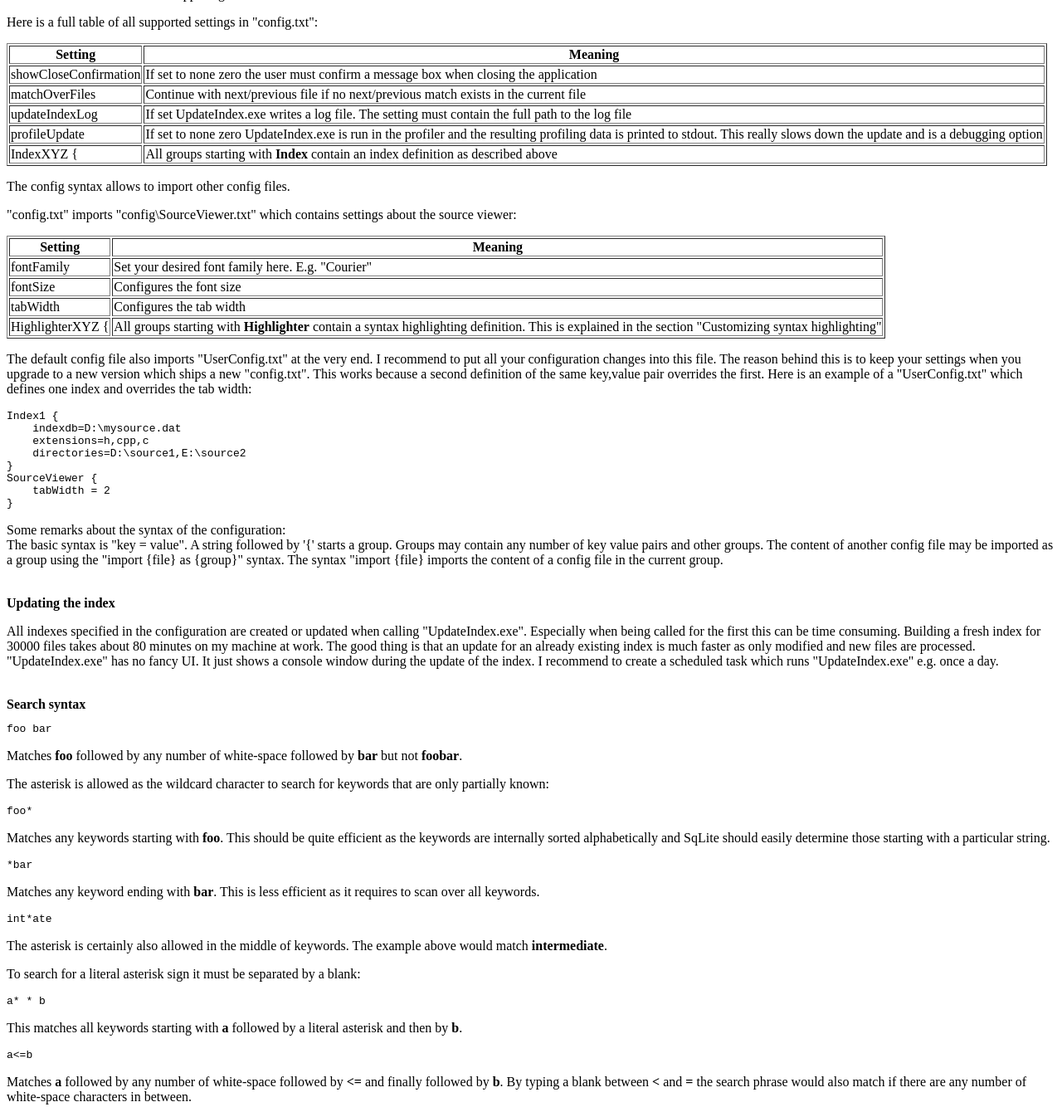
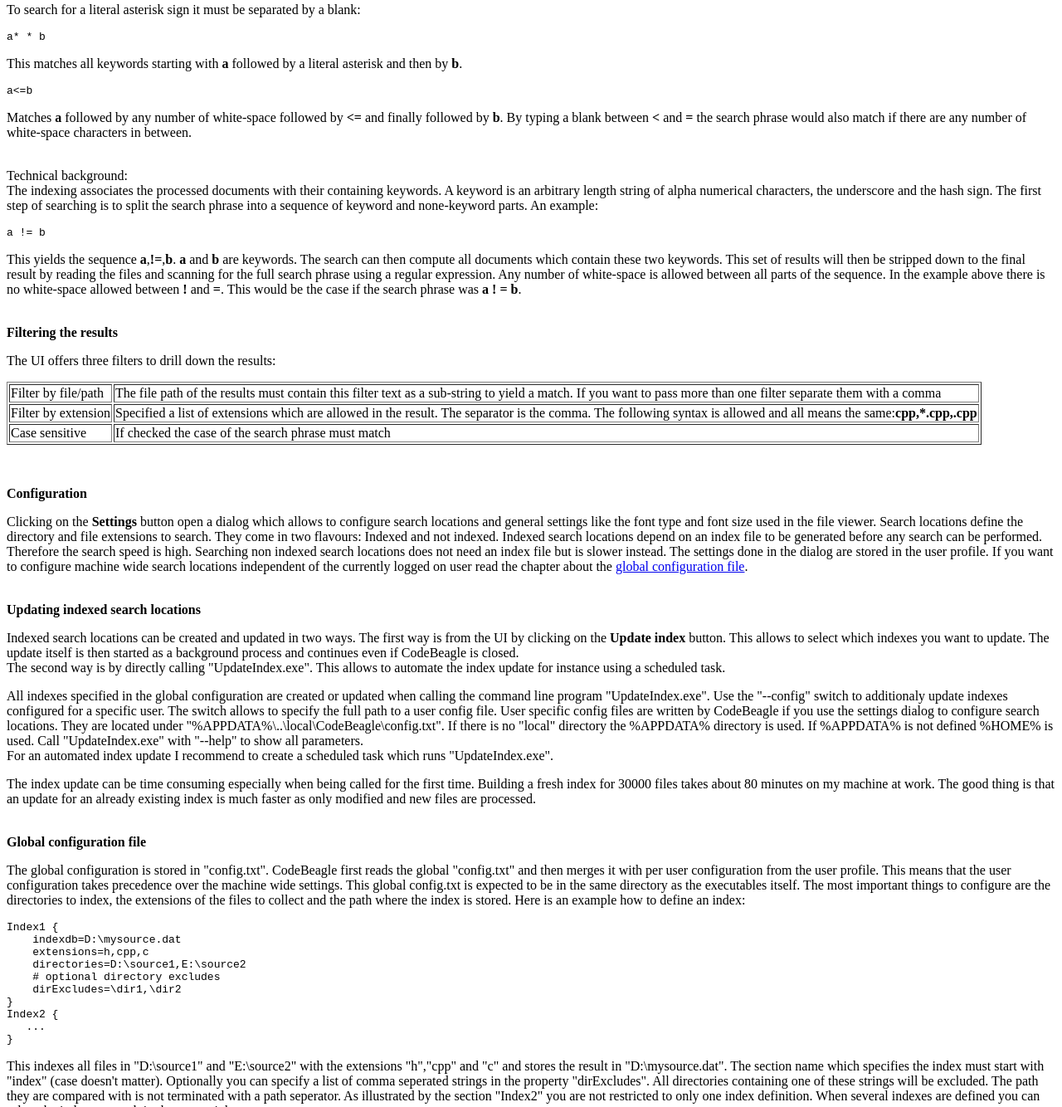
Before and after one commit to otengler/CodeBeagle, a plain HTML site: page help.html in a window 1280 px wide. Shown: the part 470-1804 px from the top of the page at 83% size. Drawn offline with Linux system fonts and the light colour scheme.

Commit message:
Fix bug when setting default location, Updated help.html

```diff
--- a/help.html
+++ b/help.html
@@ -17,11 +17,111 @@
 </p>
 <br/>
 
+<b>Search syntax</b>
+<pre>foo bar</pre>
+<p>
+Matches <strong>foo</strong> followed by any number of white-space followed by <strong>bar</strong> but not <strong>foobar</strong>.
+</p>
+<p>The asterisk is allowed as the wildcard character to search for keywords that are only partially known:</p>
+<pre>foo*</pre>
+<p>
+Matches any keywords starting with <strong>foo</strong>. This should be quite efficient as the keywords are internally sorted alphabetically and SqLite should easily determine those
+starting with a particular string.
+</p>
+<pre>*bar</pre>
+<p>Matches any keyword ending with <strong>bar</strong>. This is less efficient as it requires to scan over all keywords.</p>
+<pre>int*ate</pre>
+<p>The asterisk is certainly also allowed in the middle of keywords. The example above would match <strong>intermediate</strong>.</p>
+<p>To search for a literal asterisk sign it must be separated by a blank:</p>
+<pre>a* * b</pre>
+<p>This matches all keywords starting with <strong>a</strong> followed by a literal asterisk and then by <strong>b</strong>.</p>
+<pre>a&lt;=b</pre>
+<p>
+Matches <strong>a</strong> followed by any number of white-space followed by <strong>&lt;=</strong> and finally followed by <strong>b</strong>.
+By typing a blank between <strong>&lt;</strong> and <strong>=</strong> the search phrase would also match if there are any number of white-space characters
+in between.
+</p>
+<p>
+<br/>
+Technical background:<br/>
+The indexing associates the processed documents with their containing keywords. A keyword is an arbitrary
+length string of alpha numerical characters, the underscore and the hash sign. The first step of searching is to split the search phrase into a sequence
+of keyword and none-keyword parts.
+An example:
+</p>
+<pre>a != b</pre>
+<p>
+This yields the sequence <strong>a</strong>,<strong>!=</strong>,<strong>b</strong>. <strong>a</strong> and
+<strong>b</strong> are keywords. The search can then compute all documents which contain these two
+keywords. This set of results will then be stripped down to the final result by reading the files and scanning for the full search phrase
+using a regular expression. Any number of white-space is allowed between all parts of the sequence. In the example above there is no
+white-space allowed between <strong>!</strong> and <strong>=</strong>. This would be the case if the search phrase was
+<strong>a ! = b</strong>.
+</p>
+<br/>
+
+<b>Filtering the results</b>
+<p>The UI offers three filters to drill down the results:</p>
+<table border="1" summary="Filter options">
+  <tr>
+    <td>Filter by file/path</td>
+    <td>The file path of the results must contain this filter text as a sub-string to yield a match. If you want to pass more than one filter
+    separate them with a comma</td>
+  </tr>
+  <tr>
+    <td>Filter by extension</td>
+    <td>Specified a list of extensions which are allowed in the result. The separator is the comma. The following syntax is allowed and all
+    means the same:<strong>cpp,*.cpp,.cpp</strong></td>
+  </tr>
+  <tr>
+    <td>Case sensitive</td>
+    <td>If checked the case of the search phrase must match</td>
+  </tr>
+</table>
+<p><br/></p>
+
 <b>Configuration</b>
 <p>
-The configuration is stored in "config.txt". This file is expected to be in the same directory as the executables itself.
-The most important things to configure are the directories to index, the extensions of the files to collect and the
-path where the index is stored. Here is an example how to define an index:
+Clicking on the <strong>Settings</strong> button open a dialog which allows to configure search locations and general settings
+like the font type and font size used in the file viewer. Search locations define the directory and file extensions to search. They come
+in two flavours: Indexed and not indexed. Indexed search locations depend on an index file to be generated before any
+search can be performed. Therefore the search speed is high. Searching non indexed search locations does not need an
+index file but is slower instead. The settings done in the dialog are stored in the user profile. If you want to configure machine wide
+search locations independent of the currently logged on user read the chapter about the <a href="#GlobalConfig">global configuration file</a>.
+</p>
+<br>
+
+<b>Updating indexed search locations</b>
+<p>
+Indexed search locations can be created and updated in two ways. The first way is from the UI by clicking on the
+<strong>Update index</strong> button. This allows to select which indexes you want to update. The update itself
+is then started as a background process and continues even if CodeBeagle is closed.<br/>
+The second way is by directly calling "UpdateIndex.exe". This allows to automate the index update for instance using a
+scheduled task.
+</p>
+<p>
+All indexes specified in the global configuration are created or updated when calling the command line program "UpdateIndex.exe".
+Use the "--config" switch to additionaly update indexes configured for a specific user. The switch allows to specify the full path to
+a user config file. User specific config files are written by CodeBeagle if you use the settings dialog to configure search locations.
+They are located under "%APPDATA%\..\local\CodeBeagle\config.txt". If there is no "local" directory the %APPDATA% directory is
+used. If %APPDATA% is not defined %HOME% is used.  Call "UpdateIndex.exe" with "--help" to show all parameters.<br/>
+For an automated index update I recommend to create a scheduled  task which runs "UpdateIndex.exe".
+</p>
+<p>
+The index update can be time consuming especially when being called for the first time.
+Building a fresh index for 30000 files takes about 80 minutes on my machine at work.
+The good thing is that an update for an already existing index is much faster as only modified and new files are processed.
+</p>
+<br/>
+
+<a name="GlobalConfig"/>
+<b>Global configuration file</b>
+<p>
+The global configuration is stored in "config.txt". CodeBeagle first reads the global "config.txt" and then merges it with
+per user configuration from the user profile. This means that the user configuration takes precedence over the machine wide settings.
+This global config.txt is expected to be in the same directory as the executables itself.  The most important things to configure
+are the directories to index, the extensions of the files to collect and the path where the index is stored. Here is an example how
+to define an index:
 </p>
 <pre>
 Index1 {
@@ -119,79 +219,6 @@
 of a config file in the current group.
 </p>
 <br/>
-
-<b>Updating the index</b>
-<p>
-All indexes specified in the configuration are created or updated when calling "UpdateIndex.exe". Especially when being called
-for the first this can be time consuming. Building a fresh index for 30000 files takes about 80 minutes on my machine at work.
-The good thing is that an update for an already existing index is much faster as only modified and new files are processed.
-"UpdateIndex.exe" has no fancy UI. It just shows a console window during the update of the index. I recommend to create a scheduled
-task which runs "UpdateIndex.exe" e.g. once a day.
-</p>
-<br/>
-
-<b>Search syntax</b>
-<pre>foo bar</pre>
-<p>
-Matches <strong>foo</strong> followed by any number of white-space followed by <strong>bar</strong> but not <strong>foobar</strong>.
-</p>
-<p>The asterisk is allowed as the wildcard character to search for keywords that are only partially known:</p>
-<pre>foo*</pre>
-<p>
-Matches any keywords starting with <strong>foo</strong>. This should be quite efficient as the keywords are internally sorted alphabetically and SqLite should easily determine those
-starting with a particular string.
-</p>
-<pre>*bar</pre>
-<p>Matches any keyword ending with <strong>bar</strong>. This is less efficient as it requires to scan over all keywords.</p>
-<pre>int*ate</pre>
-<p>The asterisk is certainly also allowed in the middle of keywords. The example above would match <strong>intermediate</strong>.</p>
-<p>To search for a literal asterisk sign it must be separated by a blank:</p>
-<pre>a* * b</pre>
-<p>This matches all keywords starting with <strong>a</strong> followed by a literal asterisk and then by <strong>b</strong>.</p>
-<pre>a&lt;=b</pre>
-<p>
-Matches <strong>a</strong> followed by any number of white-space followed by <strong>&lt;=</strong> and finally followed by <strong>b</strong>.
-By typing a blank between <strong>&lt;</strong> and <strong>=</strong> the search phrase would also match if there are any number of white-space characters
-in between.
-</p>
-<p>
-<br/>
-Technical background:<br/>
-The indexing associates the processed documents with their containing keywords. A keyword is an arbitrary
-length string of alpha numerical characters, the underscore and the hash sign. The first step of searching is to split the search phrase into a sequence
-of keyword and none-keyword parts.
-An example:
-</p>
-<pre>a != b</pre>
-<p>
-This yields the sequence <strong>a</strong>,<strong>!=</strong>,<strong>b</strong>. <strong>a</strong> and
-<strong>b</strong> are keywords. The search can then compute all documents which contain these two
-keywords. This set of results will then be stripped down to the final result by reading the files and scanning for the full search phrase
-using a regular expression. Any number of white-space is allowed between all parts of the sequence. In the example above there is no
-white-space allowed between <strong>!</strong> and <strong>=</strong>. This would be the case if the search phrase was
-<strong>a ! = b</strong>.
-</p>
-<br/>
-
-<b>Filtering the results</b>
-<p>The UI offers three filters to drill down the results:</p>
-<table border="1" summary="Filter options">
-  <tr>
-    <td>Filter by file/path</td>
-    <td>The file path of the results must contain this filter text as a sub-string to yield a match. If you want to pass more than one filter
-    separate them with a comma</td>
-  </tr>
-  <tr>
-    <td>Filter by extension</td>
-    <td>Specified a list of extensions which are allowed in the result. The separator is the comma. The following syntax is allowed and all
-    means the same:<strong>cpp,*.cpp,.cpp</strong></td>
-  </tr>
-  <tr>
-    <td>Case sensitive</td>
-    <td>If checked the case of the search phrase must match</td>
-  </tr>
-</table>
-<p><br/></p>
 
 <b>Keyboard shortcuts</b>
 <p>
@@ -384,7 +411,7 @@
 
 <b>License</b>
 <p>
-CodeBeagle Copyright (C) 2011 Oliver Tengler
+CodeBeagle Copyright (C) 2011-2012 Oliver Tengler
 </p>
 <p>
 This program is free software: you can redistribute it and/or modify
```
Also changed, not shown: 4 other files.
